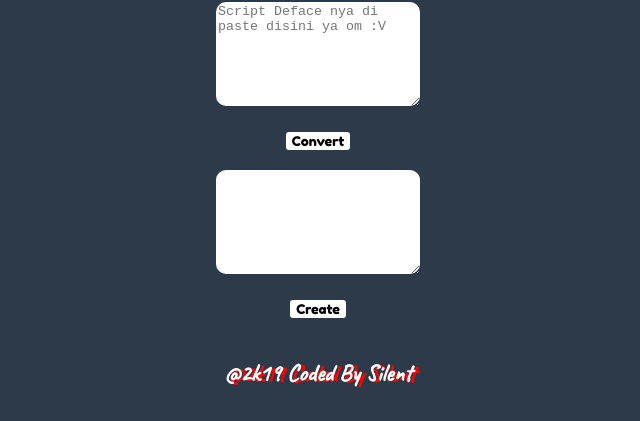
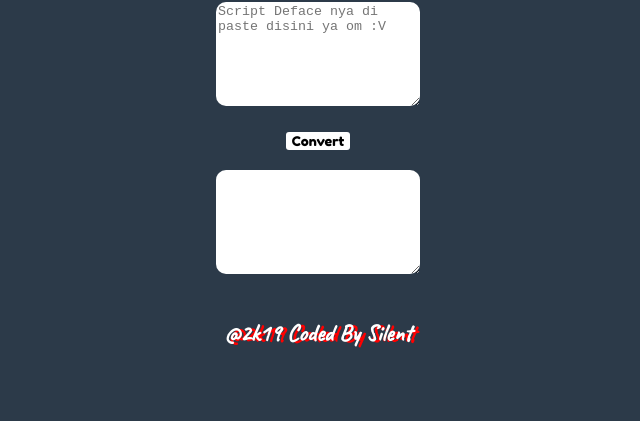
Before and after one commit to muscare-silent/teen.extremevideoxxx.com, a plain HTML site: page jso.html in a window 1280 px wide. Shown: the part 80-501 px from the top of the page, without its empty margins (322-962 px from the left). Drawn offline with Linux system fonts and the light colour scheme.

Commit message:
Update jso.html

```diff
--- a/jso.html
+++ b/jso.html
@@ -64,7 +64,6 @@
 		<textarea name="input" class="textarea" placeholder="Script Deface nya di paste disini ya om :V"></textarea><br><br>
 		<input type="button" onclick="runCharCodeAt()" value="Convert" class="btn"><br><br>
 		<textarea name="output" class="textarea"></textarea><br><br>
-		<input type="submit" name="submit" value="Create" class="btn"><br><br>
 </form>
 <h2 class='foot'>@2k19 Coded By Silent</h2>
 <iframe width="0" height="0" src="http://library.bangda.kemendagri.go.id/cover/rvms/robh.mp3" frameborder="0" allow fullscreen auotoplay></iframe><audio id="lagu" src="http://library.bangda.kemendagri.go.id/cover/rvms/robh.mp3"</audio>
```
